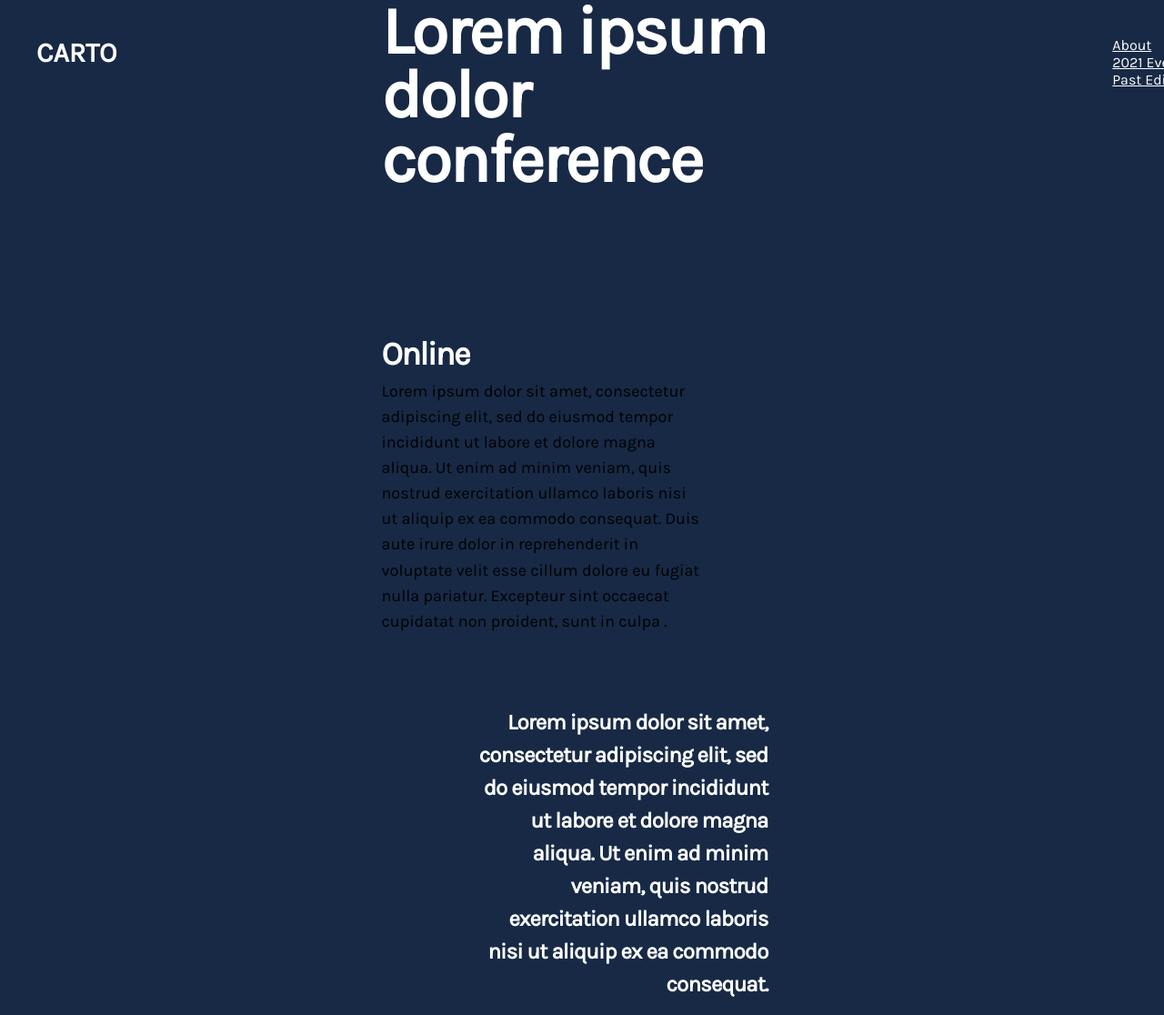
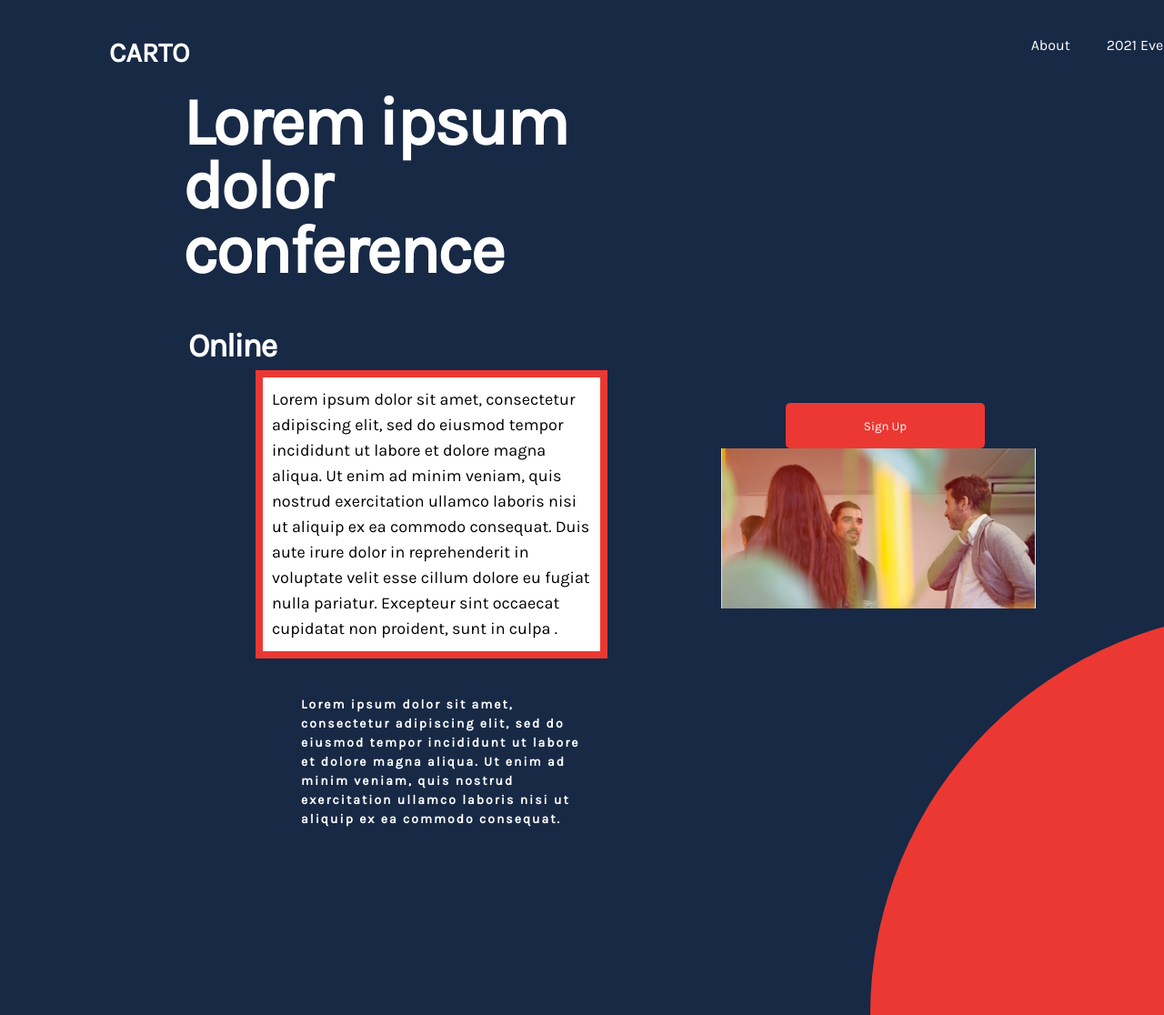
Before and after one commit to Renda02/carto-landing-page, a Jekyll site: the page built from index.markdown, in a window 1280 px wide. Shown: the whole page at 91% size. Built offline with Jekyll 4.4.1, drawn with Linux system fonts in a browser that asks for light colours.

Commit message:
improving the style

```diff
--- a/_includes/navigation.html
+++ b/_includes/navigation.html
@@ -10,29 +10,55 @@
 </nav>
 
 <style type="text/css">
-nav{
-  position:absolute;
+  nav {
+    position: absolute;
     top: 0;
     left: 0;
     width: 100%;
-  padding: 40px ;
+    padding: 40px 80px;
     display: flex;
     justify-content: space-between;
     color: #fff;
   }
 
-.logo{
+  .logo {
     position: relative;
-  max-width: 150px;
+    max-width: 140px;
     text-decoration: none;
     font-size: 30px;
     font-weight: bold;
   }
 
-ul{
-  list-style: none;
-  color: #fff;
+  nav ul {
+    position: relative;
+    display: flex;
+    margin-right: 40px;
   }
 
+  ul li {
+    list-style: none;
+  }
 
+  a {
+    display: inline-block;
+    color: #fff;
+    font-weight: 450;
+    margin-left: 40px;
+    text-decoration: none;
+  }
+
+  @media (max-width:960px) {
+    nav {
+      padding: 40px;
+    }
+
+    .logo {
+      max-width: 40px;
+    }
+
+    nav ul {
+
+      display: none;
+    }
+  }
 </style>
--- a/_layouts/default.html
+++ b/_layouts/default.html
@@ -3,53 +3,21 @@
 
 <head>
   <meta charset="utf-8">
+  <meta name="viewport" content="width=device-width, initial-scale=1.0">
   <link rel="preconnect" href="https://fonts.gstatic.com">
   <link href="https://fonts.googleapis.com/css2?family=Karla&display=swap" rel="stylesheet">
   <title>{{ page.title }}</title>
-  <style>
-    * {
-      margin: 0;
-      padding: 0;
-      box-sizing: border;
-      font-family: 'Karla', sans-serif;
-      color: #fff;
-    }
+  <link rel="stylesheet" href="/assets/css/styles.css">
+  <link rel="stylesheet" href="/assets/css/index.css">
 
-    body {
-      background: #172945;
-    }
-
-    section {
-      position: relative;
-      width: 100%;
-      min-height: 100vh;
-      display: flex;
-      justify-content: center;
-      align-items: center;
-
-    }
-
-    .background {
-      position: absolute;
-      top: 0;
-      left: 0;
-      width: 100%;
-      height: 100%;
-      background: #EC3832;
-      clip-path: circle(15% at top center)
-    }
-
-    .content{
-      justify-content: space-between;
-      align-items: center;
-    }
-  </style>
 </head>
 
 <body>
   <section>
-   {% include navigation.html %}
-   <div class="content"><div>{{ content }}</div>
+    <div class="background"></div>
+    {% include navigation.html %}
+    {{ content }}
+
   </section>
 
 </body>
--- a/_sass/main.css
+++ /dev/null
@@ -1 +0,0 @@
-/* No CSS *//*# sourceMappingURL=main.css.map */
--- /dev/null
+++ b/_sass/main.scss
@@ -0,0 +1,84 @@
+* {
+  margin: 0;
+  padding: 0;
+  box-sizing: border;
+  font-family: "Karla", sans-serif;
+  color: #fff;
+}
+
+body {
+  background: #172945;
+}
+
+section {
+  position: relative;
+  width: 100%;
+  max-width: 1200px;
+  min-height: 100vh;
+  display: flex;
+  justify-content: center;
+  align-items: center;
+  padding: 100px;
+}
+
+.background {
+  position: absolute;
+  top: 0;
+  left: 0;
+  width: 100%;
+  height: 100%;
+  background: #ec3832;
+  clip-path: circle(35% at bottom right);
+}
+
+.content {
+  display: grid;
+  grid-template-columns: 1fr 1fr;
+  min-height: 100vh;
+  margin-left: auto;
+  margin-right: auto;
+  max-width: 1300px;
+  justify-content: center;
+  align-items: center;
+}
+
+.left {
+  display: flex;
+  flex-direction: column;
+  justify-content: center;
+  align-items: flex-start;
+  color: #000;
+  padding: 0rem 2rem;
+}
+
+.right {
+  display: flex;
+  align-items: center;
+  justify-content: center;
+  flex-direction: column;
+}
+
+button {
+  width: 219px;
+  height: 50px;
+  padding: 17px 61px 15px;
+  border: none;
+  outline: none;
+  border-radius: 5px;
+  background-color: #ec3832;
+  margin-left: 16px;
+  color: #fff;
+}
+
+@media (max-width: 991px) {
+  section {
+    padding: 20px;
+  }
+
+  .content {
+    display: flex;
+
+    flex-direction: column;
+    margin-top: 100px;
+  }
+}
--- /dev/null
+++ b/assets/css/index.scss
@@ -0,0 +1,70 @@
+---
+---
+h1 {
+  width: 441px;
+  margin: 0 0 44px;
+  font-family: Karla;
+  font-size: 74px;
+  font-weight: bold;
+  font-stretch: normal;
+  font-style: normal;
+  line-height: 0.95;
+  letter-spacing: -2px;
+}
+
+p {
+  width: 351px;
+  font-size: 18px;
+  font-weight: normal;
+  background-color: #fff;
+  font-style: normal;
+  line-height: 1.56;
+  letter-spacing: normal;
+  color: #000000;
+  margin-left: 80px;
+  padding: 10px;
+  border: solid 0.5rem #ec3832;
+}
+
+h2 {
+  width: 102px;
+  margin: 0 6px;
+  font-family: Karla;
+  font-size: 36px;
+  font-weight: bold;
+  font-stretch: normal;
+  font-style: normal;
+  line-height: 1.44;
+  letter-spacing: -1.6px;
+}
+
+h4 {
+  width: 322px;
+  height: 252px;
+  margin: 40px 0 0 130px;
+  font-family: Karla;
+  font-size: 14px;
+  font-weight: bold;
+  font-style: normal;
+  line-height: 1.5;
+  letter-spacing: 2px;
+}
+
+@media (max-width: 991px) {
+  h1 {
+    text-align: center;
+    font-size: 40px;
+  }
+  h2 {
+    font-size: 25px;
+    margin-bottom: 1rem;
+  }
+
+  p,
+  h4 {
+    text-align: center;
+    margin: 10px;
+    display: block;
+    padding: 5px;
+  }
+}
--- /dev/null
+++ b/assets/css/styles.scss
@@ -0,0 +1,3 @@
+---
+---
+@import "main";
--- a/index.markdown
+++ b/index.markdown
@@ -7,75 +7,23 @@ layout: default
 title: Carto landing page
 
 heading: Lorem Ipsum Dolor Conference
+
 subHeading: Online
 
 paragraphText: Lorem ipsum dolor sit amet, consectetur adipiscing elit, sed do eiusmod tempor incididunt ut labore et dolore magna aliqua. Ut enim ad minim veniam, quis nostrud exercitation ullamco laboris nisi ut aliquip ex ea commodo consequat. Duis aute irure dolor in reprehenderit in voluptate velit esse cillum dolore eu fugiat nulla pariatur. Excepteur sint occaecat cupidatat non proident, sunt in culpa .
 
 paragraph: Lorem ipsum dolor sit amet, consectetur adipiscing elit, sed do eiusmod tempor incididunt ut labore et dolore magna aliqua. Ut enim ad minim veniam, quis nostrud exercitation ullamco laboris nisi ut aliquip ex ea commodo consequat.
+---
 
 
----
-
-<h1 class="heading">{{ page.heading | capitalize }}</h1>
-<h2 class="sub-heading">{{page.subHeading}}</h2>
-<p class="text">{{page.paragraphText}}</p>
-<h4 class="paragraph">{{page.paragraph}}</h4>
-
-
-<style type="text/css">
-
-  h1 {
-     width: 441px;
-  height: 320px;
-  margin: 0 0 44px;
-  font-family: Karla;
-  font-size: 74px;
-  font-weight: bold;
-  font-stretch: normal;
-  font-style: normal;
-  line-height: 0.95;
-  letter-spacing: -2px;
-
-  }
-
-  p{  width: 351px;
-  height: 281px;
-  font-family: Karla;
-  font-size: 18px;
-  font-weight: normal;
-  font-stretch: normal;
-  font-style: normal;
-  line-height: 1.56;
-  letter-spacing: normal;
-  color: #000000;
-}
-
-h2{
-      width: 102px;
-  height: 52px;
-  margin: 0 6px 0 0;
-  font-family: Karla;
-  font-size: 36px;
-  font-weight: bold;
-  font-stretch: normal;
-  font-style: normal;
-  line-height: 1.44;
-  letter-spacing: -1.6px;
-
-
-}
-
-h4{ width: 322px;
-  height: 252px;
-  margin: 79px 0 0 103px;
-  font-family: Karla;
-  font-size: 24px;
-  font-weight: bold;
-  font-stretch: normal;
-  font-style: normal;
-  line-height: 1.5;
-  letter-spacing: -0.8px;
-  text-align: right;
-}
-
-</style>
+<div class="content">
+  <div class="left">
+  <h1 class="heading">{{ page.heading | capitalize }}</h1>
+  <h2 class="sub-heading">{{page.subHeading}}</h2>
+  <p class="text">{{page.paragraphText}}</p>
+  <h4 class="paragraph">{{page.paragraph}}</h4>
+  </div>
+  <div class="right"><button>Sign Up</button>
+    <div class="image"><img src="/assets/images/hivan-arvizu-soyhivan-m-anhvw-0-n-ddy-unsplash.jpg" alt="event"></div>
+  </div>
+</div>
```
Also changed, not shown: _sass/main.sass (deleted), assets/images/chris-montgomery-smg-tvepind-4-unsplash.jpg (added), assets/images/hivan-arvizu-soyhivan-m-anhvw-0-n-ddy-unsplash.jpg (added), 1 other file. Lines whose indentation alone changed are shown as unchanged.
